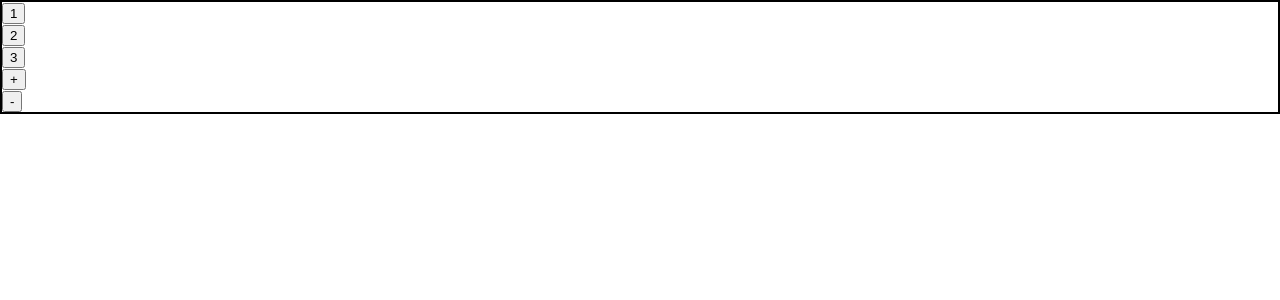
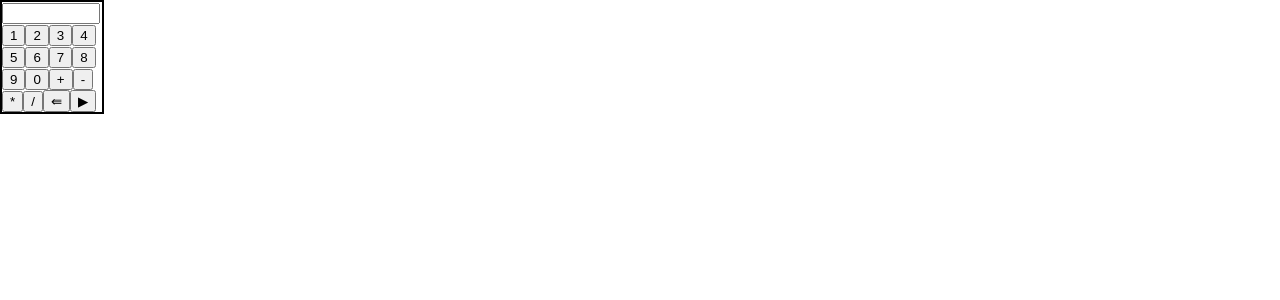
Before and after one commit to rivka99/calculator, a React (Create React App) app: page / in a window 1280 px wide. Shown: the top 300 px of the page. Built offline with nearby package versions, Linux system fonts and the light colour scheme.

Commit message:
basic calculator setup, working addition

```diff
--- a/src/App.css
+++ b/src/App.css
@@ -1,9 +1,52 @@
-html{
-  margin: 0;
+.App {
+  text-align: center;
 }
+
+.App-logo {
+  height: 40vmin;
+  pointer-events: none;
+}
+
+@media (prefers-reduced-motion: no-preference) {
+  .App-logo {
+    animation: App-logo-spin infinite 20s linear;
+  }
+}
+
+.App-header {
+  background-color: #282c34;
+  min-height: 100vh;
+  display: flex;
+  flex-direction: column;
+  align-items: center;
+  justify-content: center;
+  font-size: calc(10px + 2vmin);
+  color: white;
+}
+
+.App-link {
+  color: #61dafb;
+}
+
+@keyframes App-logo-spin {
+  from {
+    transform: rotate(0deg);
+  }
+  to {
+    transform: rotate(360deg);
+  }
+}
+
 .calc-board{
-  width: 600;
-  height: 600;
   border: 2px solid black;
 
+  width: 100px;
 }
+.numpad{
+  display: flex;
+  flex-direction:row;
+  flex-wrap: wrap;
+}
+.val-input{
+  width: 90px;
+}
--- a/src/App.js
+++ b/src/App.js
@@ -1,12 +1,16 @@
 import logo from './logo.svg';
 import CalcBoard from './CalcBoard';
 import './App.css';
+import { useState } from 'react';
 import { HashRouter, HashRouter as Router, Route, Routes } from 'react-router-dom'
 
-const digits = [{id:1, digit:'1'},{id:2,digit:'2'},{id:3,digit:'3'},{id:10, digit:'+'},{id:11, digit:'-'}]
+
 function App() {
+  const digits = [{id:1, digit:'1'},{id:2,digit:'2'},{id:3,digit:'3'},{id:4, digit:'4'},{id:5,digit:'5'},
+  {id:6,digit:'6'},{id:7, digit:'7'},{id:8,digit:'8'},{id:9,digit:'9'},{id:0,digit:'0'},{id:10, digit:'+'},{id:11, digit:'-'},{id:12, digit:'*'},{id:13, digit:'/'}]
+  const [input, setInput] = useState("")
   return (
-    <CalcBoard digits={digits}/>
+    <CalcBoard digits={digits} input={input} setInput={setInput}/>
   );
 }
 
--- a/src/Button.js
+++ b/src/Button.js
@@ -1,8 +1,16 @@
 export default function Button(props){
+    function updateVal(){
+        if(props.resultGot === true){
+            props.setInput(props.digit)
+            props.setResultGot(false)
+        }else{
+            props.setInput(props.input + props.digit)
+        }
 
+    }
     return(
         <div>
-            <button>{props.digit}</button>
+            <button onClick={updateVal}>{props.digit}</button>
         </div>
     )
 }
--- a/src/CalcBoard.js
+++ b/src/CalcBoard.js
@@ -1,11 +1,42 @@
+import { useState } from "react"
 import Button from "./Button"
+
 export default function CalcBoard(props){
+    const [resultGot, setResultGot] = useState(false)
+    function backButton(){
+        props.setInput(props.input.substring(0,(props.input.length-1)))
+    }
+    function enterButton(){
+        //replace props.input with a parameter 'equation' and pass props.input as a parameter.
+        let firstVal
+        let secondVal
+        let result
+        let badVals = "+/*"
+        if(badVals.includes(props.input[0])){
+            alert("invalid equation")
+            props.setInput("")
+        }else{
+            if(props.input.indexOf("+") != -1){
+                let pInd = props.input.indexOf("+")
+                firstVal = props.input.substring(0,pInd)
+                secondVal = props.input.substring(pInd+1,props.input.length)
+                console.log(firstVal + " " + secondVal)
+                result = parseFloat(firstVal)+parseFloat(secondVal)
+                props.setInput(result)
+                setResultGot(true)
+            }
+        }
+    }
     return(
         <div className="calc-board">
-
+            <input type={"text"} className="val-input" value={props.input}></input>
+            <div className="numpad">
             {
-                props.digits.map(button=><Button key = {button.id} digit = {button.digit}/>)
+                props.digits.map(button=><Button key = {button.id} digit = {button.digit} input={props.input} setInput={props.setInput} resultGot={resultGot} setResultGot={setResultGot}/>)
             }
+             <button onClick={backButton}>⇚</button>
+             <button onClick={enterButton}>▶</button>
+            </div>
 
         </div>
     )
--- a/src/index.css
+++ b/src/index.css
@@ -6,3 +6,8 @@ body {
   -webkit-font-smoothing: antialiased;
   -moz-osx-font-smoothing: grayscale;
 }
+
+code {
+  font-family: source-code-pro, Menlo, Monaco, Consolas, 'Courier New',
+    monospace;
+}
```
